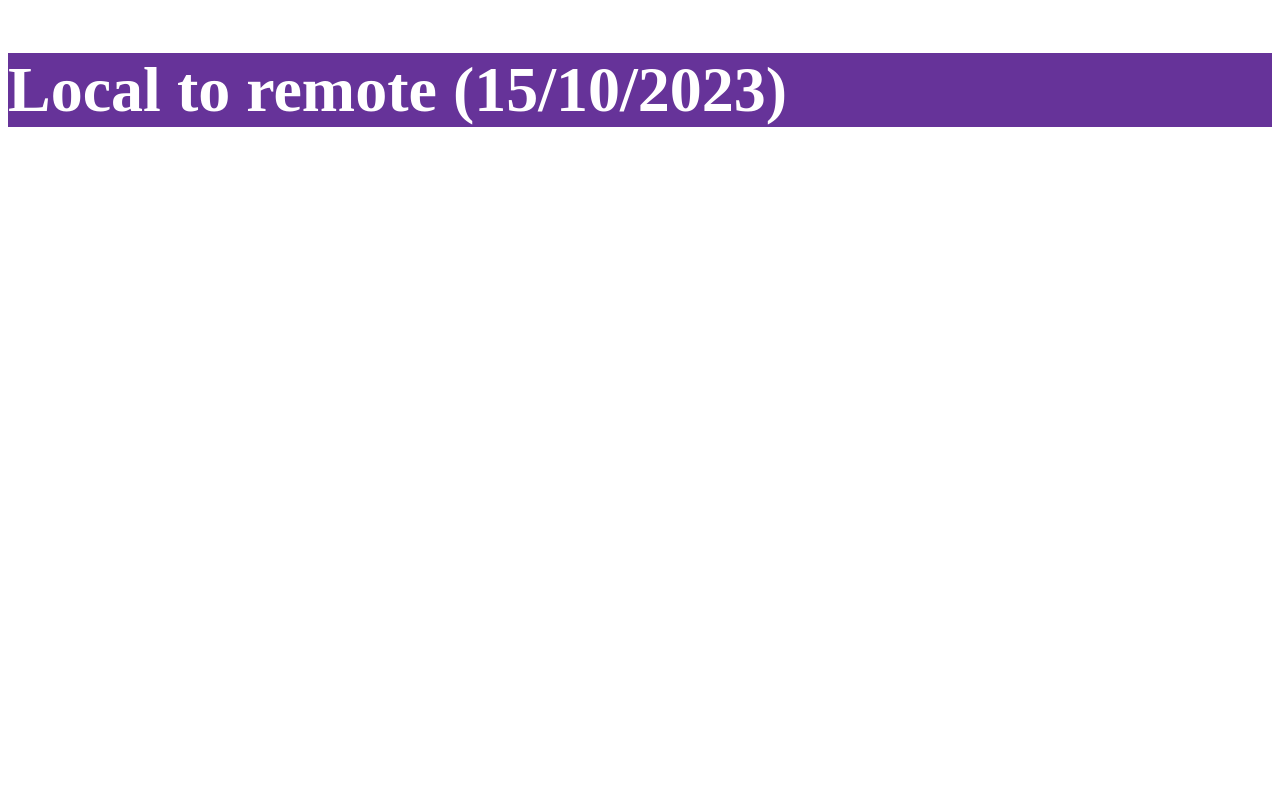
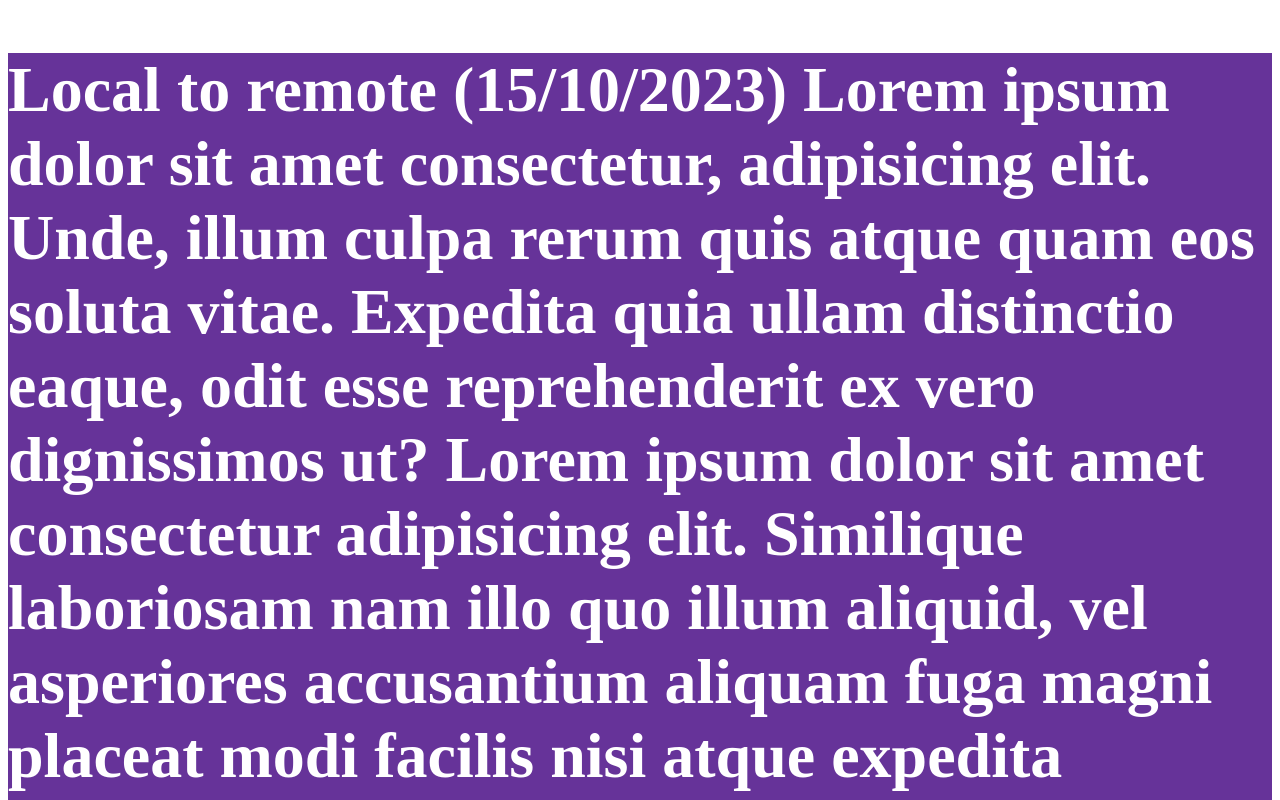
Before and after one commit to Ankit-KumarP/LocalRepo, a plain HTML site: page index.html in a window 1280 px wide. Shown: the top 800 px of the page. Drawn offline with Linux system fonts and the light colour scheme.

Commit message:
modify html file

```diff
--- a/index.html
+++ b/index.html
@@ -1,20 +1,26 @@
 <!DOCTYPE html>
 <html lang="en">
+
 <head>
     <meta charset="UTF-8">
     <meta name="viewport" content="width=device-width, initial-scale=1.0">
     <title>(15/10/2023, 16:55)</title>
 </head>
 <style>
-    h2{
+    h2 {
         background-color: rebeccapurple;
         color: white;
         font-size: 4rem;
     }
+
 </style>
+
 <body>
     <h2>
         Local to remote (15/10/2023)
+        Lorem ipsum dolor sit amet consectetur, adipisicing elit. Unde, illum culpa rerum quis atque quam eos soluta vitae. Expedita quia ullam distinctio eaque, odit esse reprehenderit ex vero dignissimos ut?
+        Lorem ipsum dolor sit amet consectetur adipisicing elit. Similique laboriosam nam illo quo illum aliquid, vel asperiores accusantium aliquam fuga magni placeat modi facilis nisi atque expedita quaerat beatae alias commodi reprehenderit quas veniam.
     </h2>
 </body>
+
 </html>
```
